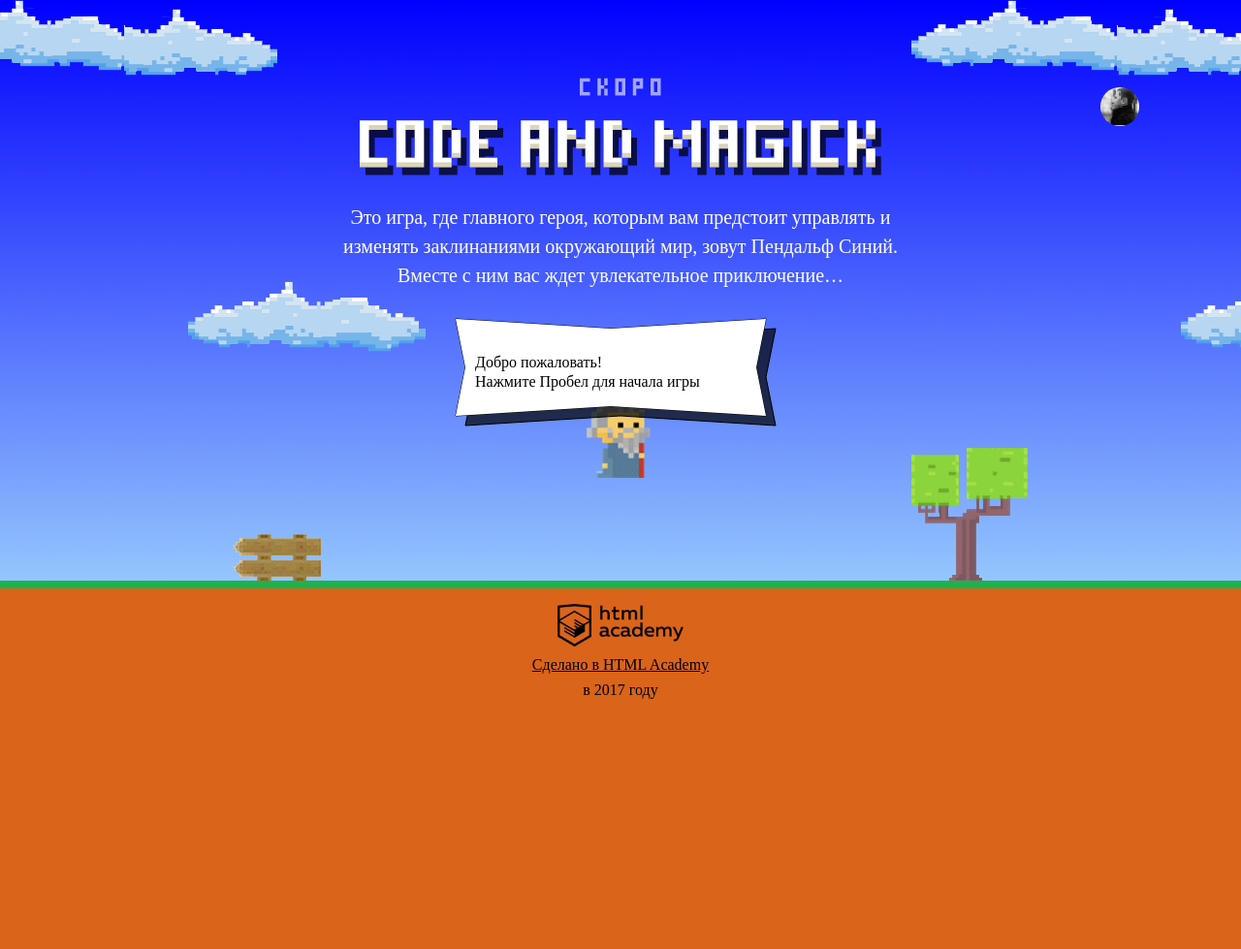
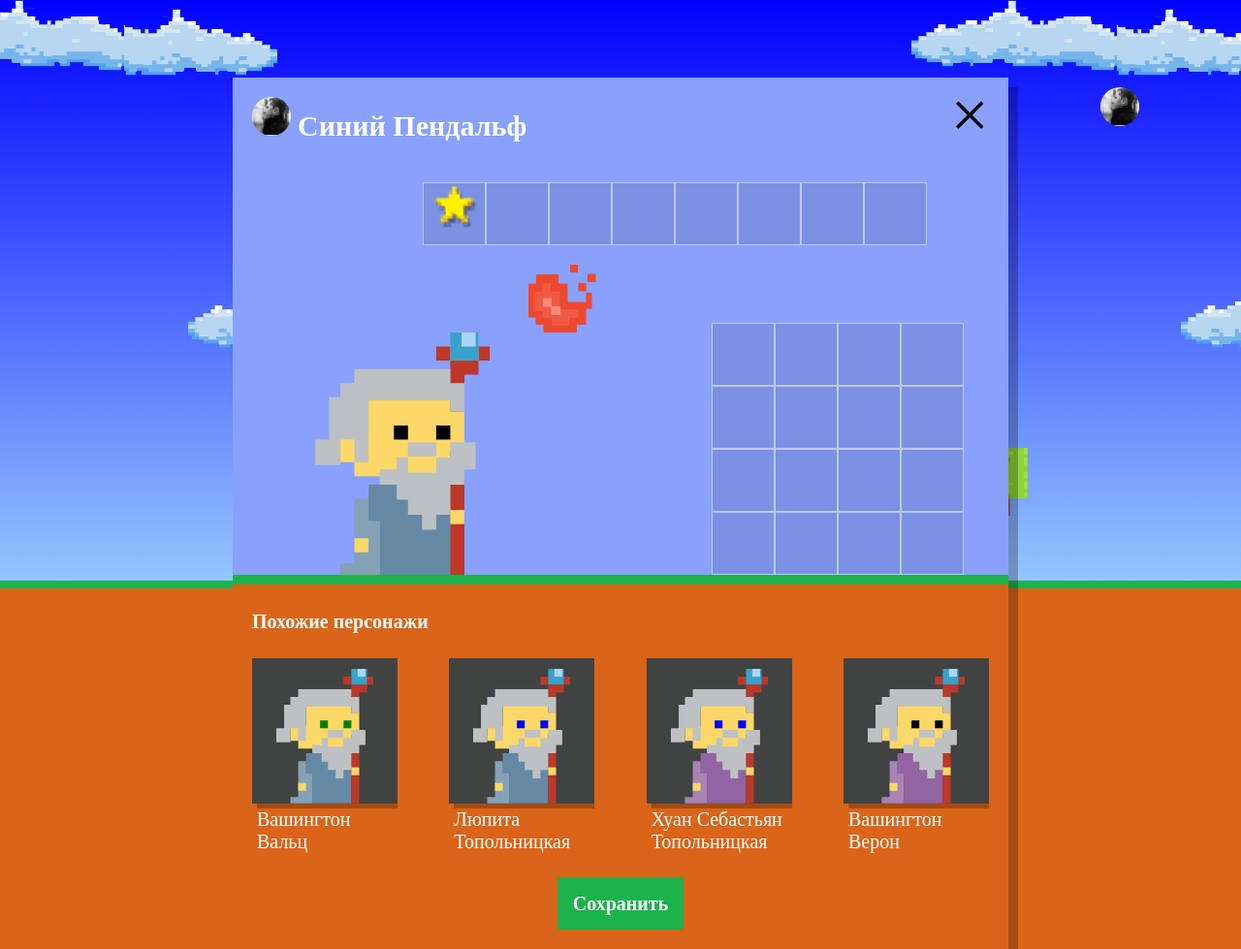
Before and after one commit to d109652/273089-code-and-magick-19, a website: page index.html in a window 1280 px wide. Shown: the whole page at 97% size. Before the commit the page ends 800 px from the top, so only its background shows below. Drawn offline with Linux system fonts and the light colour scheme; a web font is replaced by a local one.

Commit message:
Настроила рандомный выбор имени, цвета плаща и цвета глаз

```diff
--- a/index.html
+++ b/index.html
@@ -204,6 +204,7 @@
 </script>
 <script src="js/stat.js"></script>
 <script src="js/game.js"></script>
+<script src="js/setup.js"></script>
 
 </body>
 </html>
--- /dev/null
+++ b/js/setup.js
@@ -0,0 +1,47 @@
+'use strict';
+
+var WIZARD_NAMES = ['Иван', 'Хуан Себастьян', 'Мария', 'Кристоф', 'Виктор', 'Юлия', 'Люпита', 'Вашингтон'];
+var WIZARD_SURNAMES = ['да Марья', 'Верон', 'Мирабелла', 'Ирвинг', 'Вальц', 'Онопко', 'Топольницкая', 'Нионго'];
+var COAT = ['rgb(101, 137, 164)', 'rgb(241, 43, 107)', 'rgb(146, 100, 161)', 'rgb(56, 159, 117)', 'rgb(215, 210, 55)', 'rgb(0, 0, 0)'];
+var EYES = ['black', 'red', 'blue', 'yellow', 'green'];
+
+document.querySelector('.setup').classList.remove('hidden');
+document.querySelector('.setup-similar').classList.remove('hidden');
+
+var similarListElement = document.querySelector('.setup-similar-list');
+var similarWizardTemplate = document.querySelector('#similar-wizard-template')
+  .content
+  .querySelector('.setup-similar-item');
+
+var wizards = [
+  {
+    name: WIZARD_NAMES[(Math.floor(Math.random() * (WIZARD_NAMES.length)))] + ' ' + WIZARD_SURNAMES[(Math.floor(Math.random() * (WIZARD_SURNAMES.length)))],
+    coatColor: COAT[(Math.floor(Math.random() * (COAT.length)))],
+    eyesColor: EYES[(Math.floor(Math.random() * (EYES.length)))]
+  },
+  {
+    name: WIZARD_NAMES[(Math.floor(Math.random() * (WIZARD_NAMES.length)))] + ' ' + WIZARD_SURNAMES[(Math.floor(Math.random() * (WIZARD_SURNAMES.length)))],
+    coatColor: COAT[(Math.floor(Math.random() * (COAT.length)))],
+    eyesColor: EYES[(Math.floor(Math.random() * (EYES.length)))]
+  },
+  {
+    name: WIZARD_NAMES[(Math.floor(Math.random() * (WIZARD_NAMES.length)))] + ' ' + WIZARD_SURNAMES[(Math.floor(Math.random() * (WIZARD_SURNAMES.length)))],
+    coatColor: COAT[(Math.floor(Math.random() * (COAT.length)))],
+    eyesColor: EYES[(Math.floor(Math.random() * (EYES.length)))]
+  },
+  {
+    name: WIZARD_NAMES[(Math.floor(Math.random() * (WIZARD_NAMES.length)))] + ' ' + WIZARD_SURNAMES[(Math.floor(Math.random() * (WIZARD_SURNAMES.length)))],
+    coatColor: COAT[(Math.floor(Math.random() * (COAT.length)))],
+    eyesColor: EYES[(Math.floor(Math.random() * (EYES.length)))]
+  }
+];
+
+for (var i = 0; i < wizards.length; i++) {
+  var wizardElement = similarWizardTemplate.cloneNode(true);
+
+  wizardElement.querySelector('.setup-similar-label').textContent = wizards[i].name;
+  wizardElement.querySelector('.wizard-coat').style.fill = wizards[i].coatColor;
+  wizardElement.querySelector('.wizard-eyes').style.fill = wizards[i].eyesColor;
+
+  similarListElement.appendChild(wizardElement);
+}
--- a/js/stat.js
+++ b/js/stat.js
@@ -47,7 +47,7 @@ window.renderStatistics = function (ctx, names, times) {
     ctx.fillStyle = '#000';
     ctx.fillText(names[i], barX, CLOUD_HEIGHT - GAP);
 
-    ctx.fillStyle = names[i] === USER_NAME ? 'rgba(255, 0, 0, 1)' : 'hsl(240,' + this.Math.random() * 100 + '%, 50%)';
+    ctx.fillStyle = names[i] === USER_NAME ? 'rgba(255, 0, 0, 1)' : 'hsl(240,' + Math.random() * 100 + '%, 50%)';
     ctx.fillRect(barX, barY, BAR_WIDTH, barHeight);
 
     var textHeight = (BAR_HEIGHT * Math.floor(times[i])) / maxTime;
```
